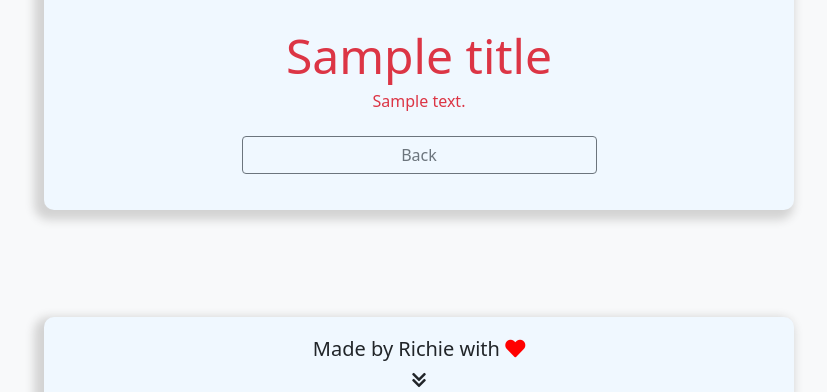
After one commit to Richie-Yang/url-shortener, a Node server app: template views/error.hbs in a window 1280 px wide. The commit adds this page. Shown: the part 408-800 px from the top of the page, without its empty margins (221-1048 px from the left). Run offline with Node 20, Linux system fonts and the light colour scheme; the template is opened without the code that fills it: most values are stand-ins (such as "Sample title", 1, 10 or a date in 2020); some libraries are stand-ins or nearby versions.

Commit message:
feat: add error handling function

```diff
--- a/app.js
+++ b/app.js
@@ -17,6 +17,14 @@ app.set('view engine', 'hbs')
 app.use(bodyParser.urlencoded({ extended: true }))
 app.use(express.static('public'))
 app.use(routes)
+// Handling all 500 errors here
+app.use((err, req, res, next) => {
+  res.status(500).render('error', {
+    title: '500',
+    description: 'Something went wrong, please try again later, or click Back button below.'
+  })
+  next(err)
+})
 
 
 // Start Express server
--- a/public/stylesheets/style.css
+++ b/public/stylesheets/style.css
@@ -62,3 +62,7 @@ footer:hover {
 #footer-link-medium {
   color: rgb(39, 39, 39);
 }
+
+.title-danger {
+  font-size: 3rem;
+}
--- /dev/null
+++ b/views/error.hbs
@@ -0,0 +1,3 @@
+<h1 class="title-danger text-danger">{{title}}</h1>
+<h6 class="text-danger">{{description}}</h6>
+<a class="btn btn-outline-secondary w-50 my-3" href="/">Back</a>
```
Also changed, not shown: routes/modules/home.js (+7 -1 lines), routes/modules/urls.js (+7 -1 lines).
